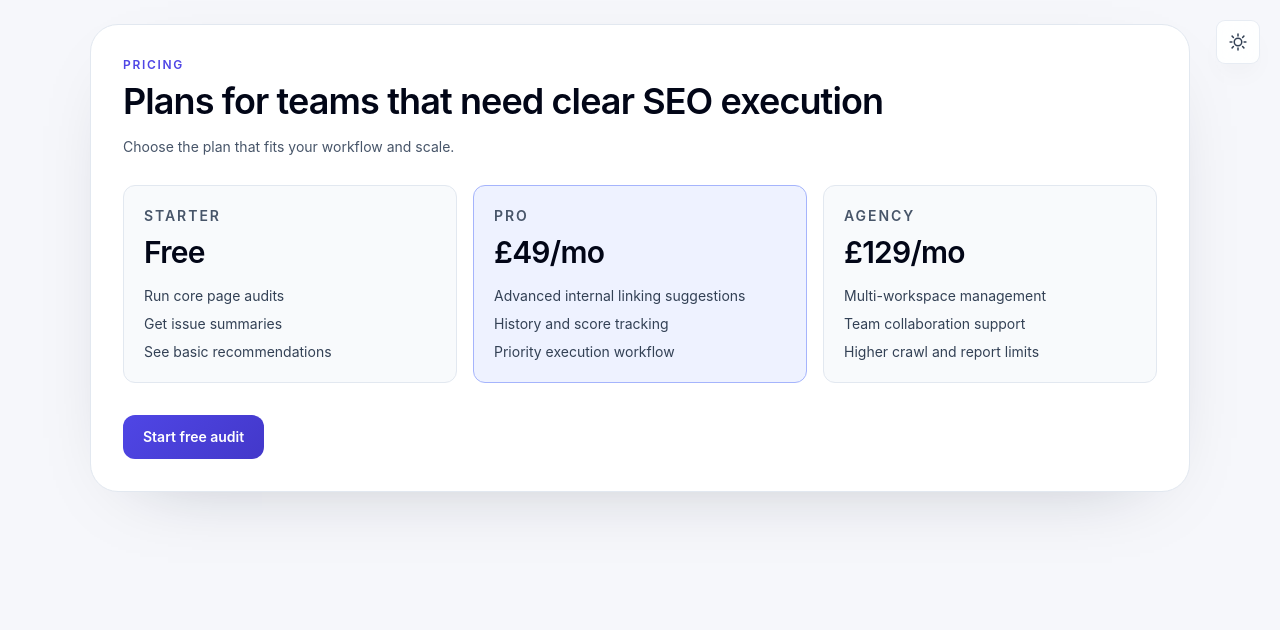
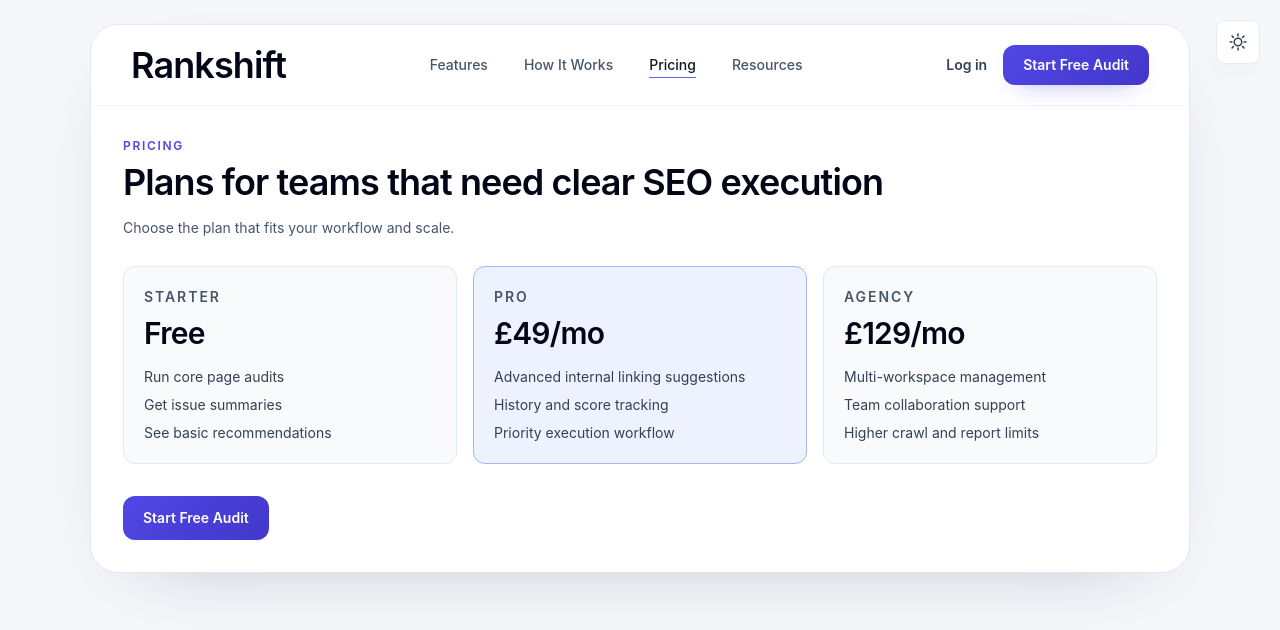
Before and after one commit to Lunoriapp/rankshift-app, a Next.js app: page /pricing in a window 1280 px wide. Shown: the top 630 px of the page. Built offline with nearby package versions, Linux system fonts and the light colour scheme.

Commit message:
feat(marketing): add shared header across public marketing pages

```diff
--- a/app/features/page.tsx
+++ b/app/features/page.tsx
@@ -1,4 +1,6 @@
 import Link from "next/link";
+
+import { MarketingPageShell } from "@/components/marketing-page-shell";
 
 const features = [
   {
@@ -21,8 +23,7 @@
 
 export default function FeaturesPage() {
   return (
-    <main className="min-h-screen bg-[#f6f7fb] px-4 py-6 sm:px-6 lg:px-8">
-      <div className="mx-auto max-w-[1100px] rounded-[28px] border border-slate-200 bg-white p-6 shadow-[0_24px_80px_-50px_rgba(15,23,42,0.35)] sm:p-8">
+    <MarketingPageShell>
       <p className="text-xs font-semibold uppercase tracking-[0.14em] text-indigo-600">Features</p>
       <h1 className="mt-2 text-3xl font-semibold tracking-tight text-slate-950 sm:text-4xl">
         Everything you need to move from audit to action
@@ -42,13 +43,12 @@
 
       <div className="mt-8">
         <Link
-            href="/"
+          href="/#start-audit"
           className="inline-flex rounded-xl bg-[linear-gradient(135deg,#4f46e5,#4338ca)] px-5 py-3 text-sm font-semibold text-white transition hover:brightness-105"
         >
-            Start free audit
+          Start Free Audit
         </Link>
       </div>
-      </div>
-    </main>
+    </MarketingPageShell>
   );
 }
--- a/app/how-it-works/page.tsx
+++ b/app/how-it-works/page.tsx
@@ -1,4 +1,6 @@
 import Link from "next/link";
+
+import { MarketingPageShell } from "@/components/marketing-page-shell";
 
 const steps = [
   {
@@ -25,8 +27,7 @@
 
 export default function HowItWorksPage() {
   return (
-    <main className="min-h-screen bg-[#f6f7fb] px-4 py-6 sm:px-6 lg:px-8">
-      <div className="mx-auto max-w-[1100px] rounded-[28px] border border-slate-200 bg-white p-6 shadow-[0_24px_80px_-50px_rgba(15,23,42,0.35)] sm:p-8">
+    <MarketingPageShell>
       <p className="text-xs font-semibold uppercase tracking-[0.14em] text-indigo-600">How it works</p>
       <h1 className="mt-2 text-3xl font-semibold tracking-tight text-slate-950 sm:text-4xl">
         A simple workflow built for quick execution
@@ -47,13 +48,12 @@
 
       <div className="mt-8">
         <Link
-            href="/"
+          href="/#start-audit"
           className="inline-flex rounded-xl bg-[linear-gradient(135deg,#4f46e5,#4338ca)] px-5 py-3 text-sm font-semibold text-white transition hover:brightness-105"
         >
-            Run your first audit
+          Start Free Audit
         </Link>
       </div>
-      </div>
-    </main>
+    </MarketingPageShell>
   );
 }
--- a/app/page.tsx
+++ b/app/page.tsx
@@ -3,13 +3,7 @@
 
 import { AuditForm } from "@/components/audit-form";
 import { AuthBootstrap } from "@/components/auth-bootstrap";
-
-const navItems = [
-  { label: "Features", href: "/features" },
-  { label: "How it Works", href: "/how-it-works" },
-  { label: "Pricing", href: "/pricing" },
-  { label: "Resources", href: "/resources" },
-];
+import { MarketingSiteHeader } from "@/components/marketing-site-header";
 
 type FeatureItem = {
   title: string;
@@ -120,34 +114,7 @@
     <main className="min-h-screen bg-[#f6f7fb] px-4 py-4 text-slate-900 sm:px-6 lg:px-8">
       <AuthBootstrap />
       <div className="mx-auto max-w-[1180px] overflow-hidden rounded-[28px] border border-slate-200 bg-white shadow-[0_24px_80px_-50px_rgba(15,23,42,0.35)]">
-        <header className="border-b border-slate-100 px-6 py-5 sm:px-8 lg:px-10">
-          <div className="flex items-center justify-between gap-4">
-            <div className="text-4xl font-semibold tracking-tight text-slate-950">
-              Rankshift
-            </div>
-            <nav className="hidden items-center gap-9 text-sm font-medium text-slate-600 lg:flex">
-              {navItems.map((item) => (
-                <Link key={item.label} href={item.href} className="transition hover:text-slate-900">
-                  {item.label}
-                </Link>
-              ))}
-            </nav>
-            <div className="flex items-center gap-4">
-              <button
-                type="button"
-                className="hidden text-sm font-semibold text-slate-700 transition hover:text-slate-950 sm:inline-flex"
-              >
-                Log in
-              </button>
-              <a
-                href="#start-audit"
-                className="rounded-xl bg-[linear-gradient(135deg,#4f46e5,#4338ca)] px-5 py-2.5 text-sm font-semibold text-white shadow-[0_10px_24px_-16px_rgba(79,70,229,0.95)] transition hover:brightness-105"
-              >
-                Start Free Audit
-              </a>
-            </div>
-          </div>
-        </header>
+        <MarketingSiteHeader />
 
         <section className="px-6 pb-8 pt-8 sm:px-8 lg:px-10 lg:pb-10">
           <div className="grid gap-8 lg:grid-cols-[1.02fr_0.98fr] lg:items-center">
--- a/app/pricing/page.tsx
+++ b/app/pricing/page.tsx
@@ -1,4 +1,6 @@
 import Link from "next/link";
+
+import { MarketingPageShell } from "@/components/marketing-page-shell";
 
 const plans = [
   {
@@ -33,8 +35,7 @@
 
 export default function PricingPage() {
   return (
-    <main className="min-h-screen bg-[#f6f7fb] px-4 py-6 sm:px-6 lg:px-8">
-      <div className="mx-auto max-w-[1100px] rounded-[28px] border border-slate-200 bg-white p-6 shadow-[0_24px_80px_-50px_rgba(15,23,42,0.35)] sm:p-8">
+    <MarketingPageShell>
       <p className="text-xs font-semibold uppercase tracking-[0.14em] text-indigo-600">Pricing</p>
       <h1 className="mt-2 text-3xl font-semibold tracking-tight text-slate-950 sm:text-4xl">
         Plans for teams that need clear SEO execution
@@ -66,13 +67,12 @@
 
       <div className="mt-8">
         <Link
-            href="/"
+          href="/#start-audit"
           className="inline-flex rounded-xl bg-[linear-gradient(135deg,#4f46e5,#4338ca)] px-5 py-3 text-sm font-semibold text-white transition hover:brightness-105"
         >
-            Start free audit
+          Start Free Audit
         </Link>
       </div>
-      </div>
-    </main>
+    </MarketingPageShell>
   );
 }
--- a/app/resources/page.tsx
+++ b/app/resources/page.tsx
@@ -1,4 +1,6 @@
 import Link from "next/link";
+
+import { MarketingPageShell } from "@/components/marketing-page-shell";
 
 const resources = [
   {
@@ -21,8 +23,7 @@
 
 export default function ResourcesPage() {
   return (
-    <main className="min-h-screen bg-[#f6f7fb] px-4 py-6 sm:px-6 lg:px-8">
-      <div className="mx-auto max-w-[1100px] rounded-[28px] border border-slate-200 bg-white p-6 shadow-[0_24px_80px_-50px_rgba(15,23,42,0.35)] sm:p-8">
+    <MarketingPageShell>
       <p className="text-xs font-semibold uppercase tracking-[0.14em] text-indigo-600">Resources</p>
       <h1 className="mt-2 text-3xl font-semibold tracking-tight text-slate-950 sm:text-4xl">
         Guides to help you execute SEO faster
@@ -42,13 +43,12 @@
 
       <div className="mt-8">
         <Link
-            href="/"
+          href="/#start-audit"
           className="inline-flex rounded-xl bg-[linear-gradient(135deg,#4f46e5,#4338ca)] px-5 py-3 text-sm font-semibold text-white transition hover:brightness-105"
         >
-            Run an audit
+          Start Free Audit
         </Link>
       </div>
-      </div>
-    </main>
+    </MarketingPageShell>
   );
 }
--- /dev/null
+++ b/components/marketing-page-shell.tsx
@@ -0,0 +1,18 @@
+import type { ReactNode } from "react";
+
+import { MarketingSiteHeader } from "@/components/marketing-site-header";
+
+interface MarketingPageShellProps {
+  children: ReactNode;
+}
+
+export function MarketingPageShell({ children }: MarketingPageShellProps) {
+  return (
+    <main className="min-h-screen bg-[#f6f7fb] px-4 py-6 sm:px-6 lg:px-8">
+      <div className="mx-auto max-w-[1100px] overflow-hidden rounded-[28px] border border-slate-200 bg-white shadow-[0_24px_80px_-50px_rgba(15,23,42,0.35)]">
+        <MarketingSiteHeader />
+        <div className="p-6 sm:p-8">{children}</div>
+      </div>
+    </main>
+  );
+}
--- /dev/null
+++ b/components/marketing-site-header.tsx
@@ -0,0 +1,138 @@
+"use client";
+
+import Link from "next/link";
+import { usePathname } from "next/navigation";
+import { useEffect, useId, useState } from "react";
+
+const navItems = [
+  { label: "Features", href: "/features" },
+  { label: "How It Works", href: "/how-it-works" },
+  { label: "Pricing", href: "/pricing" },
+  { label: "Resources", href: "/resources" },
+];
+
+function isActivePath(pathname: string, href: string): boolean {
+  if (href === "/") {
+    return pathname === "/";
+  }
+
+  return pathname === href || pathname.startsWith(`${href}/`);
+}
+
+export function MarketingSiteHeader() {
+  const pathname = usePathname();
+  const [isMobileMenuOpen, setIsMobileMenuOpen] = useState(false);
+  const mobileMenuId = useId();
+
+  useEffect(() => {
+    setIsMobileMenuOpen(false);
+  }, [pathname]);
+
+  return (
+    <header className="border-b border-slate-100 px-6 py-5 sm:px-8 lg:px-10">
+      <div className="flex items-center justify-between gap-4">
+        <Link
+          href="/"
+          aria-label="Go to Rankshift homepage"
+          className="text-4xl font-semibold tracking-tight text-slate-950 focus-visible:outline-none focus-visible:ring-2 focus-visible:ring-indigo-500 focus-visible:ring-offset-2"
+        >
+          Rankshift
+        </Link>
+
+        <nav aria-label="Primary navigation" className="hidden items-center gap-9 text-sm font-medium text-slate-600 lg:flex">
+          {navItems.map((item) => {
+            const isActive = isActivePath(pathname, item.href);
+
+            return (
+              <Link
+                key={item.href}
+                href={item.href}
+                aria-current={isActive ? "page" : undefined}
+                className={`transition focus-visible:outline-none focus-visible:ring-2 focus-visible:ring-indigo-500 focus-visible:ring-offset-2 ${
+                  isActive ? "text-slate-900" : "hover:text-slate-900"
+                }`}
+              >
+                <span className={`border-b pb-1 ${isActive ? "border-indigo-500" : "border-transparent"}`}>
+                  {item.label}
+                </span>
+              </Link>
+            );
+          })}
+        </nav>
+
+        <div className="hidden items-center gap-4 sm:flex">
+          <Link
+            href="/reports"
+            className="text-sm font-semibold text-slate-700 transition hover:text-slate-950 focus-visible:outline-none focus-visible:ring-2 focus-visible:ring-indigo-500 focus-visible:ring-offset-2"
+          >
+            Log in
+          </Link>
+          <Link
+            href="/#start-audit"
+            className="rounded-xl bg-[linear-gradient(135deg,#4f46e5,#4338ca)] px-5 py-2.5 text-sm font-semibold text-white shadow-[0_10px_24px_-16px_rgba(79,70,229,0.95)] transition hover:brightness-105 focus-visible:outline-none focus-visible:ring-2 focus-visible:ring-indigo-500 focus-visible:ring-offset-2"
+          >
+            Start Free Audit
+          </Link>
+        </div>
+
+        <button
+          type="button"
+          className="inline-flex items-center justify-center rounded-lg border border-slate-200 p-2 text-slate-700 transition hover:bg-slate-50 focus-visible:outline-none focus-visible:ring-2 focus-visible:ring-indigo-500 focus-visible:ring-offset-2 lg:hidden"
+          aria-label={isMobileMenuOpen ? "Close navigation menu" : "Open navigation menu"}
+          aria-controls={mobileMenuId}
+          aria-expanded={isMobileMenuOpen}
+          onClick={() => setIsMobileMenuOpen((open) => !open)}
+        >
+          <svg viewBox="0 0 24 24" className="h-5 w-5" fill="none" aria-hidden="true">
+            {isMobileMenuOpen ? (
+              <path d="M6 6 18 18M18 6 6 18" stroke="currentColor" strokeWidth="1.8" strokeLinecap="round" />
+            ) : (
+              <path d="M4 7h16M4 12h16M4 17h16" stroke="currentColor" strokeWidth="1.8" strokeLinecap="round" />
+            )}
+          </svg>
+        </button>
+      </div>
+
+      <div
+        id={mobileMenuId}
+        className={`overflow-hidden transition-all duration-200 ease-out lg:hidden ${
+          isMobileMenuOpen ? "mt-4 max-h-[420px] opacity-100" : "max-h-0 opacity-0"
+        }`}
+      >
+        <nav aria-label="Mobile navigation" className="space-y-1 border-t border-slate-100 pt-4">
+          {navItems.map((item) => {
+            const isActive = isActivePath(pathname, item.href);
+
+            return (
+              <Link
+                key={item.href}
+                href={item.href}
+                aria-current={isActive ? "page" : undefined}
+                className={`block rounded-lg px-3 py-2 text-sm font-medium transition focus-visible:outline-none focus-visible:ring-2 focus-visible:ring-indigo-500 focus-visible:ring-offset-2 ${
+                  isActive ? "bg-indigo-50 text-indigo-700" : "text-slate-700 hover:bg-slate-50 hover:text-slate-950"
+                }`}
+              >
+                {item.label}
+              </Link>
+            );
+          })}
+
+          <div className="mt-3 flex flex-col gap-2 pt-2 sm:hidden">
+            <Link
+              href="/reports"
+              className="inline-flex justify-center rounded-lg border border-slate-200 px-3 py-2 text-sm font-semibold text-slate-700 transition hover:bg-slate-50 focus-visible:outline-none focus-visible:ring-2 focus-visible:ring-indigo-500 focus-visible:ring-offset-2"
+            >
+              Log in
+            </Link>
+            <Link
+              href="/#start-audit"
+              className="inline-flex justify-center rounded-xl bg-[linear-gradient(135deg,#4f46e5,#4338ca)] px-5 py-2.5 text-sm font-semibold text-white shadow-[0_10px_24px_-16px_rgba(79,70,229,0.95)] transition hover:brightness-105 focus-visible:outline-none focus-visible:ring-2 focus-visible:ring-indigo-500 focus-visible:ring-offset-2"
+            >
+              Start Free Audit
+            </Link>
+          </div>
+        </nav>
+      </div>
+    </header>
+  );
+}
```
Lines whose indentation alone changed are shown as unchanged.
